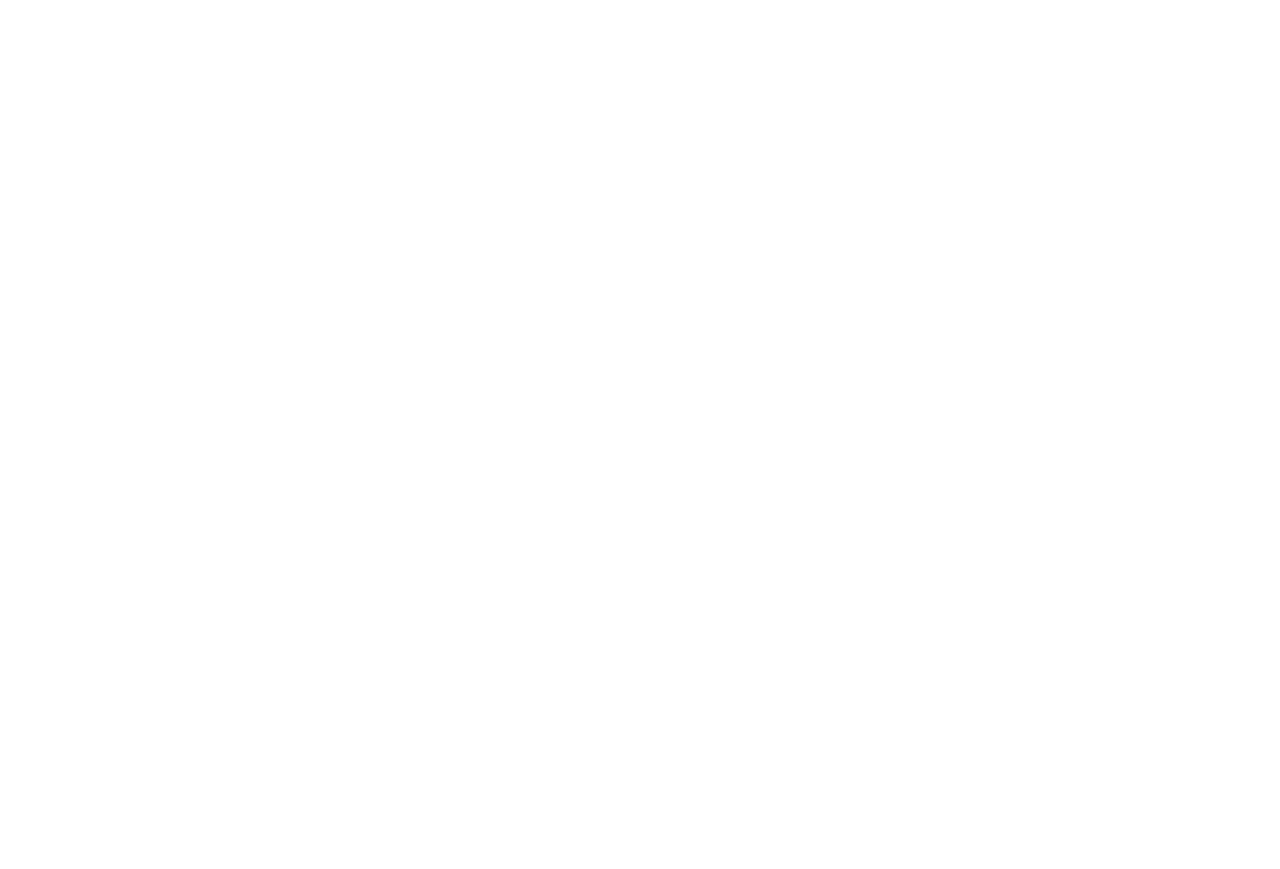
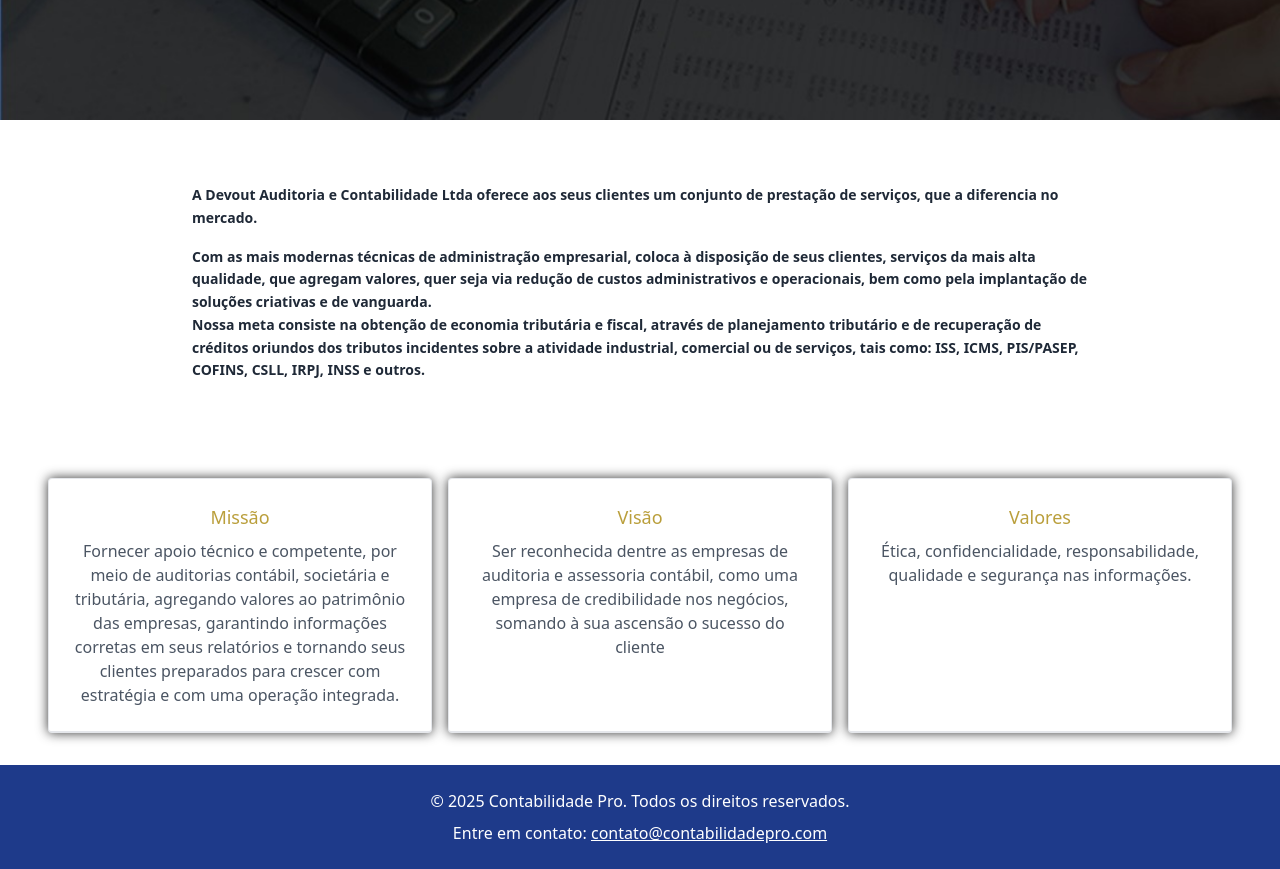
Before and after one commit to beno1234/devout, a Next.js app: page /sobre in a window 1280 px wide. Shown: the part 680-1549 px from the top of the page. Before the commit the page ends 800 px from the top, so only its background shows below. Built offline with nearby package versions, Linux system fonts and the light colour scheme.

Commit message:
criacao da page sobre

```diff
--- a/src/app/sobre/page.tsx
+++ b/src/app/sobre/page.tsx
@@ -1,3 +1,73 @@
+import Footer from '@/components/Footer';
+import Header from '@/components/Header';
+
+interface Cards {
+  id: number;
+  title: string;
+  description: string;
+}
 export default function Sobre() {
-  return <h1>Página Sobre</h1>;
+  const cards: Cards[] = [
+    {
+      id: 1,
+      title: 'Missão',
+      description:
+        'Fornecer apoio técnico e competente, por meio de auditorias contábil, societária e tributária, agregando valores ao patrimônio das empresas, garantindo informações corretas em seus relatórios e tornando seus clientes preparados para crescer com estratégia e com uma operação integrada.',
+    },
+    {
+      id: 2,
+      title: 'Visão',
+      description:
+        'Ser reconhecida dentre as empresas de auditoria e assessoria contábil, como uma empresa de credibilidade nos negócios, somando à sua ascensão o sucesso do cliente',
+    },
+    {
+      id: 3,
+      title: 'Valores',
+      description:
+        'Ética, confidencialidade, responsabilidade, qualidade e segurança nas informações.',
+    },
+  ];
+  return (
+    <>
+      <Header />
+
+      <div className="py-16 container mx-auto max-w-4xl">
+        <div>
+          {' '}
+          <h3 className="text-sm font-semibold text-gray-800 leading-relaxed">
+            A Devout Auditoria e Contabilidade Ltda oferece aos seus clientes um
+            conjunto de prestação de serviços, que a diferencia no mercado.
+          </h3>
+          <h3 className="text-sm font-semibold text-gray-800 leading-relaxed mt-4"></h3>
+          <h3 className="text-sm font-semibold text-gray-800 leading-relaxed mt-4">
+            Com as mais modernas técnicas de administração empresarial, coloca à
+            disposição de seus clientes, serviços da mais alta qualidade, que
+            agregam valores, quer seja via redução de custos administrativos e
+            operacionais, bem como pela implantação de soluções criativas e de
+            vanguarda. <br />
+            Nossa meta consiste na obtenção de economia tributária e fiscal,
+            através de planejamento tributário e de recuperação de créditos
+            oriundos dos tributos incidentes sobre a atividade industrial,
+            comercial ou de serviços, tais como: ISS, ICMS, PIS/PASEP, COFINS,
+            CSLL, IRPJ, INSS e outros.
+          </h3>
+        </div>
+      </div>
+
+      <div className="flex flex-wrap justify-center gap-4 my-8">
+        {cards.map((card) => (
+          <div
+            key={card.id}
+            className="w-96 p-6 border border-b-2 rounded bg-white shadow-[0px_0px_12px_rgba(0,0,0,0.8)] flex flex-col items-center text-center"
+          >
+            <h2 className="text-lg text-[#BA9F3C] mb-2">{card.title}</h2>
+            <p className="text-gray-600 text-sm md:text-base">
+              {card.description}
+            </p>
+          </div>
+        ))}
+      </div>
+      <Footer />
+    </>
+  );
 }
```
